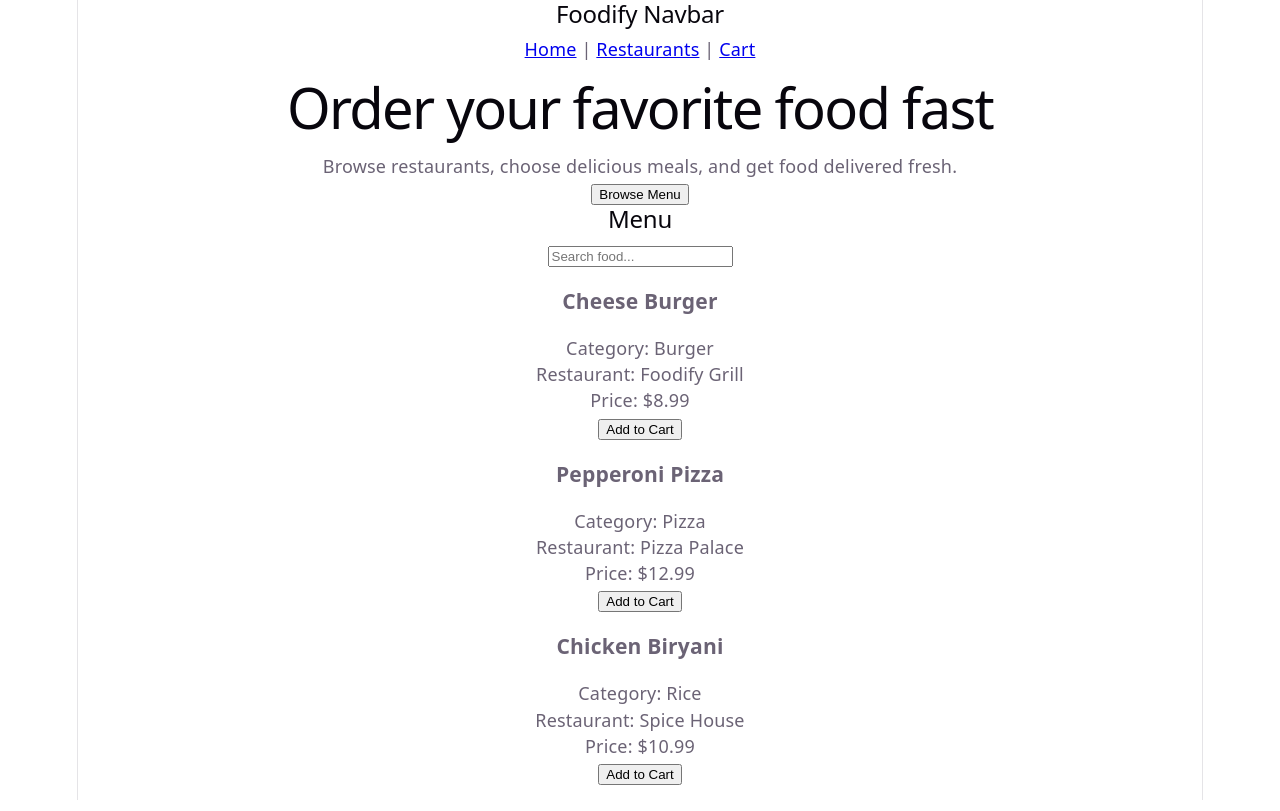
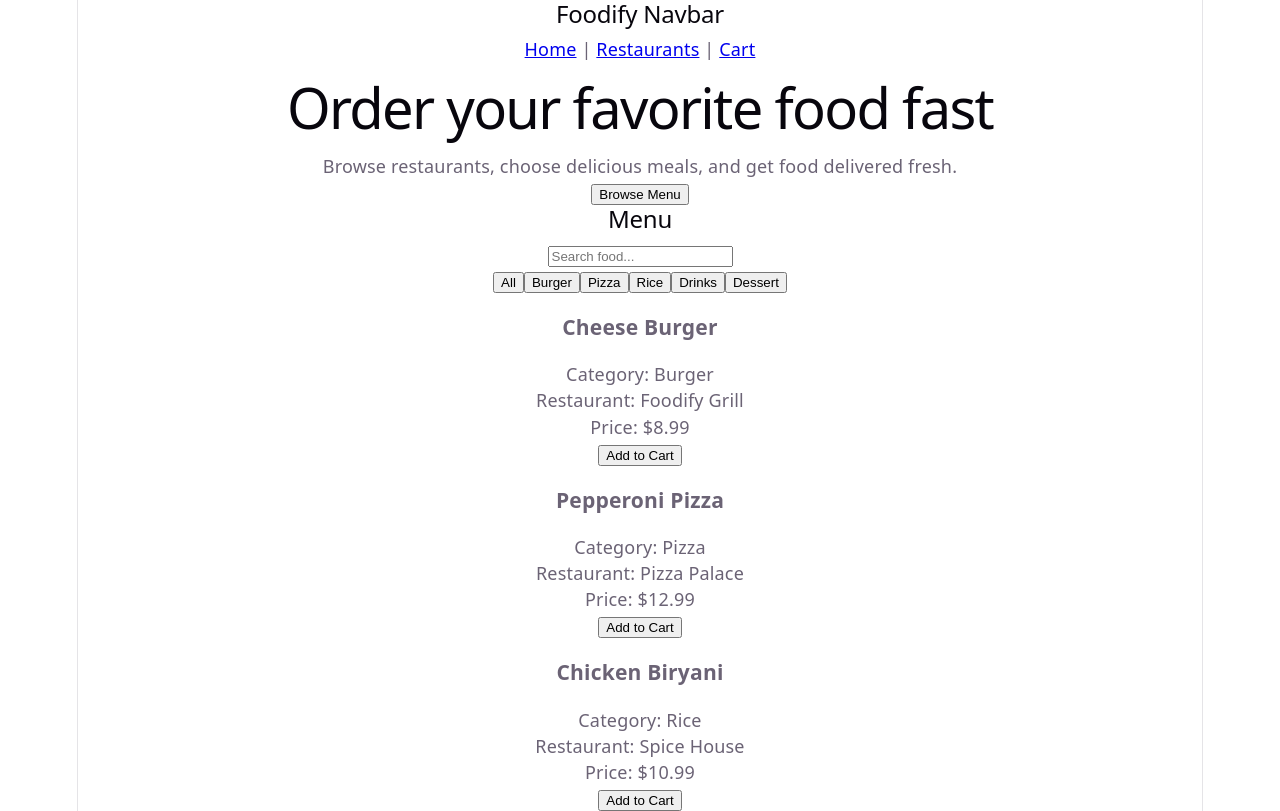
Before and after one commit to Rohit6165/foodify, a React (Vite) app: page / in a window 1280 px wide. Built offline with nearby package versions, Linux system fonts and the light colour scheme.

Commit message:
Add category filter

```diff
--- a/src/App.jsx
+++ b/src/App.jsx
@@ -1,12 +1,21 @@
 import { useState } from "react";
 import foods from "./data/foods";
+import categories from "./data/categories";
 
 function App() {
   const [searchText, setSearchText] = useState("");
+  const [selectedCategory, setSelectedCategory] = useState("All");
 
-  const filteredFoods = foods.filter((food) =>
-    food.name.toLowerCase().includes(searchText.toLowerCase())
-  );
+  const filteredFoods = foods.filter((food) => {
+    const matchesSearch = food.name
+      .toLowerCase()
+      .includes(searchText.toLowerCase());
+
+    const matchesCategory =
+      selectedCategory === "All" || food.category === selectedCategory;
+
+    return matchesSearch && matchesCategory;
+  });
 
   return (
     <div>
@@ -31,6 +40,17 @@ function App() {
           onChange={(event) => setSearchText(event.target.value)}
         />
 
+        <div>
+          {categories.map((category) => (
+            <button
+              key={category}
+              onClick={() => setSelectedCategory(category)}
+            >
+              {category}
+            </button>
+          ))}
+        </div>
+
         {filteredFoods.map((food) => (
           <div key={food.id}>
             <h3>{food.name}</h3>
```
